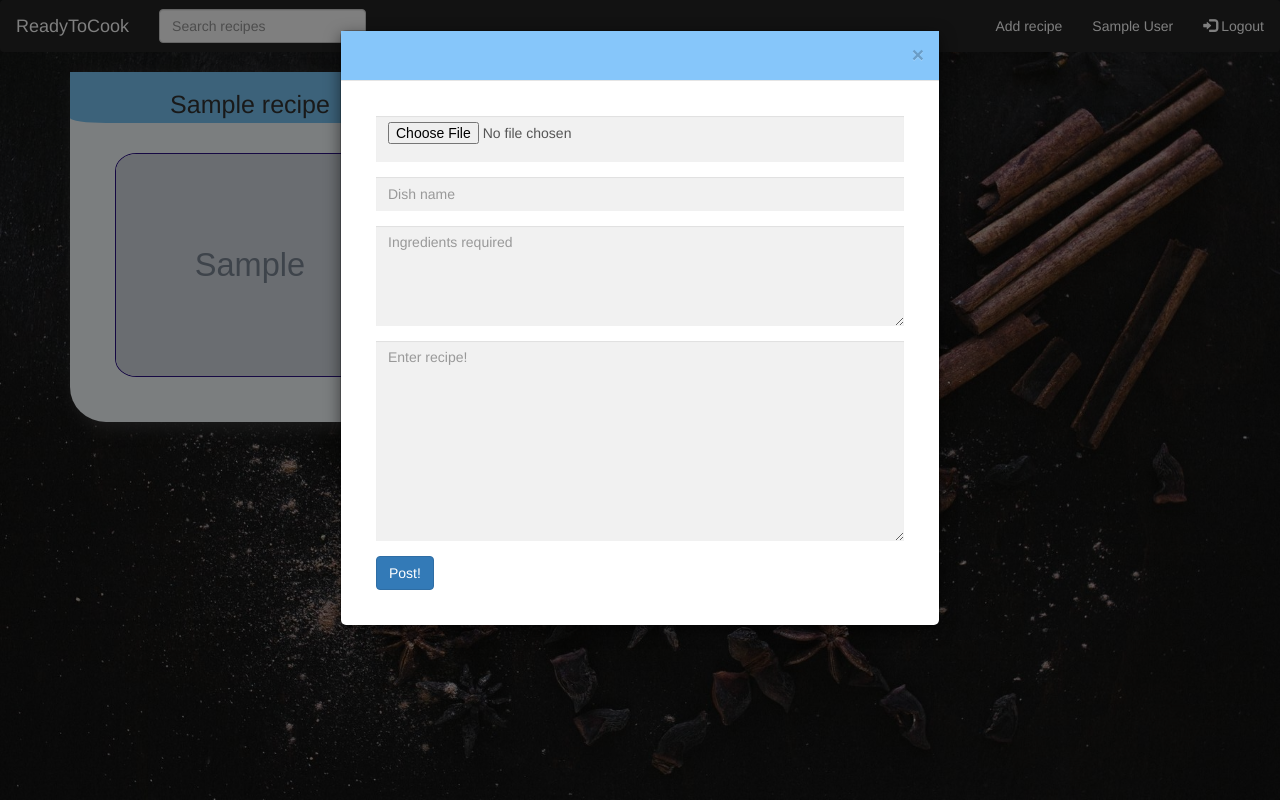
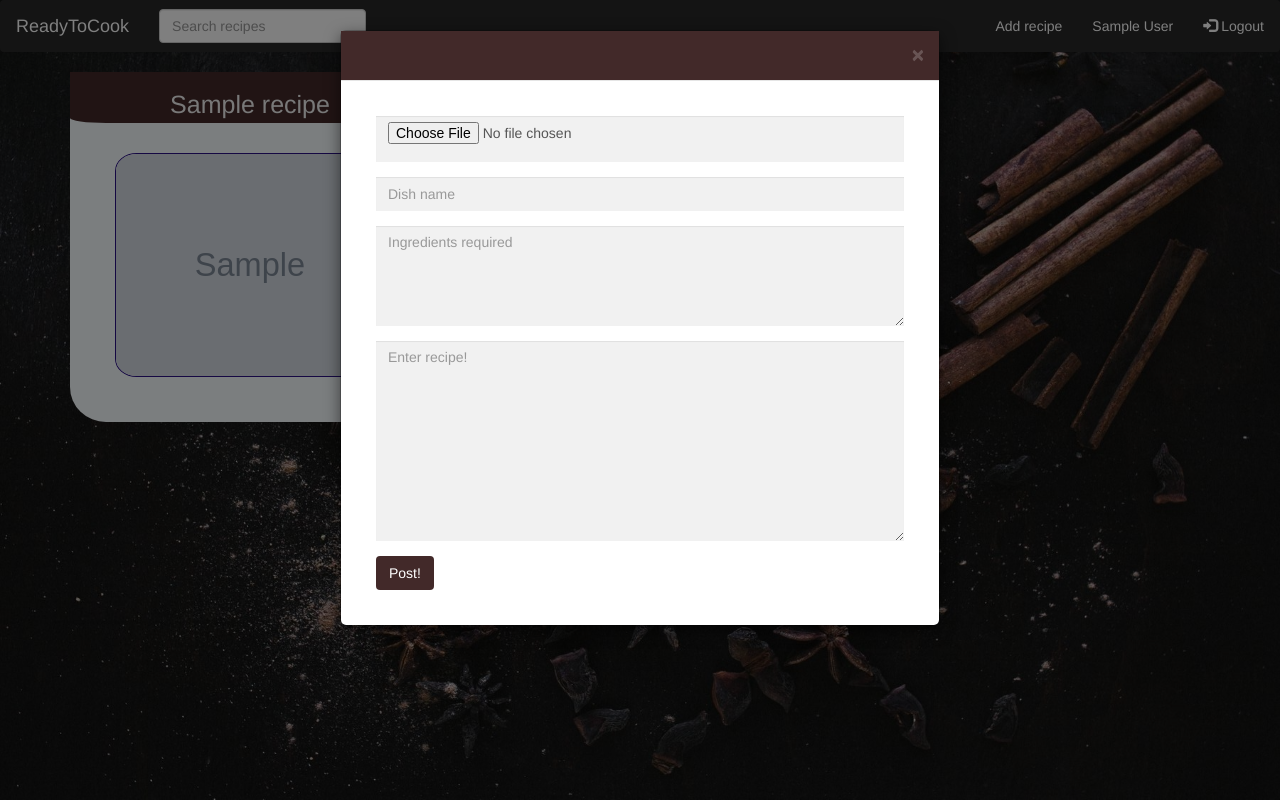
Before and after one commit to aparnasathyan01/recipe-portal, a PHP site: page /client-side/food.php in a window 1280 px wide, after a click on "Add recipe". Run offline with PHP 8.4, Linux system fonts and the light colour scheme; the visitor is signed in with stand-in values (Sample User, id 1); tables that the repository leaves empty or names only in its code hold one stand-in row (values such as "Sample post"); grey boxes marked "Sample" are stand-in pictures; some libraries are stand-ins or nearby versions.

Commit message:
UI changes

```diff
--- a/client-side/addFood.php
+++ b/client-side/addFood.php
@@ -3,7 +3,7 @@
   <div class="modal-dialog">
     <div class="modal-content">
       <div class="modal-header">
-        <button type="button" class="close" data-dismiss="modal">&times;</button>
+        <button type="button" class="close" data-dismiss="modal" style="color: white;">&times;</button>
       </div>
       <div class="modal-body">
         <form action="" method="post" enctype="multipart/form-data">
@@ -14,12 +14,12 @@
           <input type="text" class="form-control" id="name" placeholder="Dish name" name="name" required>
         </div>
         <div class="form-group">
-          <textarea id="subject" class="form-control" name="ingredients" placeholder="Ingredients required" style="height:100px"></textarea>
+          <textarea id="subject" class="form-control" name="ingredients" placeholder="Ingredients required" style="height:100px" required></textarea>
         </div>
         <div class="form-group">
-          <textarea id="subject" class="form-control" name="description" placeholder="Enter recipe!" style="height:200px"></textarea>
+          <textarea id="subject" class="form-control" name="description" placeholder="Enter recipe!" style="height:200px" required></textarea>
         </div>
-        <button type="submit" name="addFood" class="btn btn-primary">Post!</button>
+        <button type="submit" name="addFood" class="btn" style="background-color: #422929; color: white;">Post!</button>
       </form>
       </div>
     </div>
@@ -35,7 +35,7 @@ $Logedin=$_SESSION['Logedin'];
         $name = $_FILES["image"]["name"];
         $checkImage = mysqli_query($connect,"SELECT * FROM recipes WHERE image = '$name'");
         if($row = mysqli_fetch_array($checkImage)){
-          echo '<div class="container alert alert-danger">
+          echo '<div class="container alert alert-danger" style="margin-top: 10px;">
           Wrong! image name already exists</div>';
         }else{
           $tmp_name = $_FILES['image']['tmp_name'];
@@ -55,7 +55,7 @@ $Logedin=$_SESSION['Logedin'];
         $data = mysqli_query ($connect,$insertRecipe);
         // check if post published
         if($data){
-          echo '<div class="container alert alert-success">
+          echo '<div class="container alert alert-success" style="margin-top: 10px;">
           <strong>Success!</strong> published</div>';
         }
       }
--- a/client-side/css/style.css
+++ b/client-side/css/style.css
@@ -39,12 +39,12 @@ label{
 }
 /* for all links in website */
 a{
-  color: #3b88b4 !important;
+  color: rgb(42, 90, 134) !important;
 }
 /* design for modal */
 /* change header color for all modal*/
 .modal-header{
-  background-color: #86c6fa;
+  background-color: #422929;
 }
 /* blur body when modal is open */
 .modal .modal-body{
@@ -57,8 +57,7 @@ body.modal-open .background-container{
 .post{
   margin-top: 20px;
   background-color: rgb(247, 252, 255);
-  box-shadow: 5px 5px 15px 2px;
-  border: rgb(14, 70, 116);
+  border: #1f1212;
   border-radius: 0 0 10% 10%;
 }
 .post img{
@@ -70,8 +69,9 @@ body.modal-open .background-container{
 }
 .post .head{
   font-size: 25px;
+  color: rgb(241, 241, 241);
   padding-top: 15px;
-  background-color:  #78c5f5;
+  background-color:  #422929;
   border-radius: 0 0 10% 10%;
 }
 /*  containerDiv is class for post */
--- a/client-side/food.php
+++ b/client-side/food.php
@@ -70,4 +70,3 @@
         </body>
         </html>
         <!-- Footer -->';
- ?>
--- a/client-side/login.php
+++ b/client-side/login.php
@@ -10,6 +10,9 @@
                     else if ($_GET["error"] == "none") {
                       echo '<p class="text-success" style="font-weight: bold; margin-top: 8px">Success! Your registration is complete!</p>';
                   }
+                    else if ($_GET["error"] == "alreadyregistered"){
+                      echo '<p class="text-danger" style="font-weight: bold; margin-top: 8px">Email is already registered. </p>';
+                    }
                 }
   ?>
   <form action="" method="POST">
@@ -42,7 +45,7 @@
     $email = $_POST['email'];
     $password =  md5($_POST['password']);
     // check user email and password match
-    $checkUser = mysqli_query($connect,"SELECT * FROM users WHERE email = '$_POST[email]' AND password='$password'");
+    $checkUser = mysqli_query($connect,"SELECT * FROM users WHERE email = '$email' AND password='$password'");
     $count = mysqli_num_rows($checkUser);
     // check if got no data from database
     if ($count == 0) {
--- a/client-side/navbar.php
+++ b/client-side/navbar.php
@@ -18,7 +18,7 @@
         });
       });
     </script>
-    <nav class="navbar navbar-expand-lg navbar-light bg-light" style="background-color: rgb(37, 37, 37); margin-bottom: 0px;">
+    <nav class="navbar navbar-expand-lg navbar-light bg-light" style="background-color: rgb(41, 41, 41); margin-bottom: 0px;">
       <div class="container-fluid">
         <div class="navbar-header">
           <a class="navbar-brand" href="food.php">ReadyToCook</a>
--- a/client-side/signup.php
+++ b/client-side/signup.php
@@ -82,11 +82,7 @@ function checkUser()
         NewUser();
       }
     } else {
-      echo '<div class="col-sm-10 col-lg-4 col-lg-offset-4  col-sm-offset-1">
-                <div class="alert alert-danger">
-                  This email already registered.
-                </div>
-              </div>';
+      header('Location: index.php?error=alreadyregistered');
     }
   }
 }
```
Also changed, not shown: other parts of client-side/css/style.css (+13 -17 lines), client-side/showMore.php (+4 -4 lines), client-side/uploads/bg.jpg (deleted), client-side/uploads/bg4-1.jpg (deleted).
